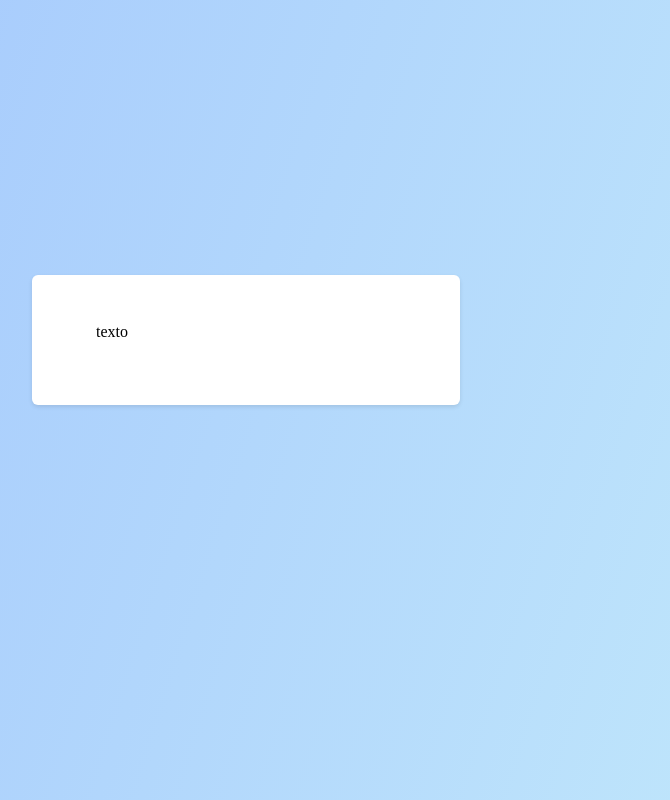
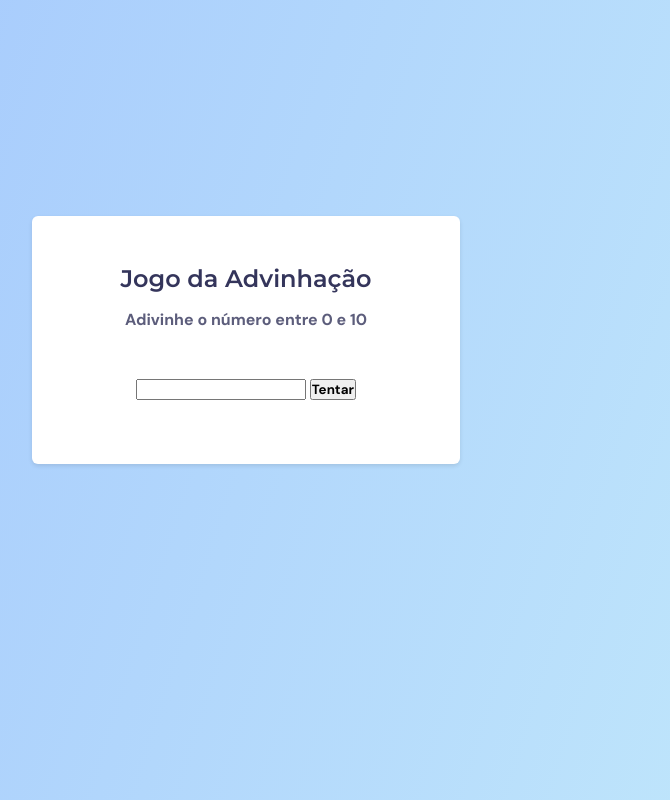
Before and after one commit to juniorvolontedev/explorer-jogo-da-adivinhacao, a plain HTML site: page index.html in a window 1280 px wide. Shown: the whole page, without its empty margins (394-1064 px from the left). Drawn offline with Linux system fonts and the light colour scheme.

Commit message:
fontes e textos

```diff
--- a/index.html
+++ b/index.html
@@ -1,13 +1,29 @@
 <!DOCTYPE html>
 <html lang="pt-br">
   <head>
+    <link rel="preconnect" href="https://fonts.googleapis.com" />
+    <link rel="preconnect" href="https://fonts.gstatic.com" crossorigin />
+
     <meta charset="UTF-8" />
     <meta name="viewport" content="width=device-width, initial-scale=1.0" />
     <title>Jogo da Advinhação</title>
 
+    <link
+      href="https://fonts.googleapis.com/css2?family=DM+Sans:ital,wght@0,700;1,400&family=Montserrat:wght@600&display=swap"
+      rel="stylesheet"
+    />
+
     <link rel="stylesheet" href="style.css" />
   </head>
   <body>
-    <main>texto</main>
+    <main>
+      <h1>Jogo da Advinhação</h1>
+      <p>Adivinhe o número entre 0 e 10</p>
+
+      <form>
+        <input type="text" />
+        <button>Tentar</button>
+      </form>
+    </main>
   </body>
 </html>
--- a/style.css
+++ b/style.css
@@ -16,6 +16,13 @@ body {
   height: 100vh;
 }
 
+body,
+button,
+input {
+  font-family: "DM Sans", sans-serif;
+  font-weight: 400;
+}
+
 main {
   background: #ffffff;
   box-shadow: 0 0.2rem 0.4rem rgba(0, 0, 0, 0.1);
@@ -23,4 +30,25 @@ main {
   padding: 4.8rem 6.4rem 6.4rem;
   width: min(42.8rem, 90%);
   margin-top: -12rem;
+  text-align: center;
 }
+
+h1 {
+  font-family: "Montserrat", sans-serif;
+  font-weight: 600;
+  font-size: 2.4rem;
+  margin-bottom: 1.6rem;
+}
+
+h1,
+p {
+  color: #34355b;
+}
+
+p {
+  opacity: 0.8;
+}
+
+form {
+  margin-top: 4.8rem;
+}
```
